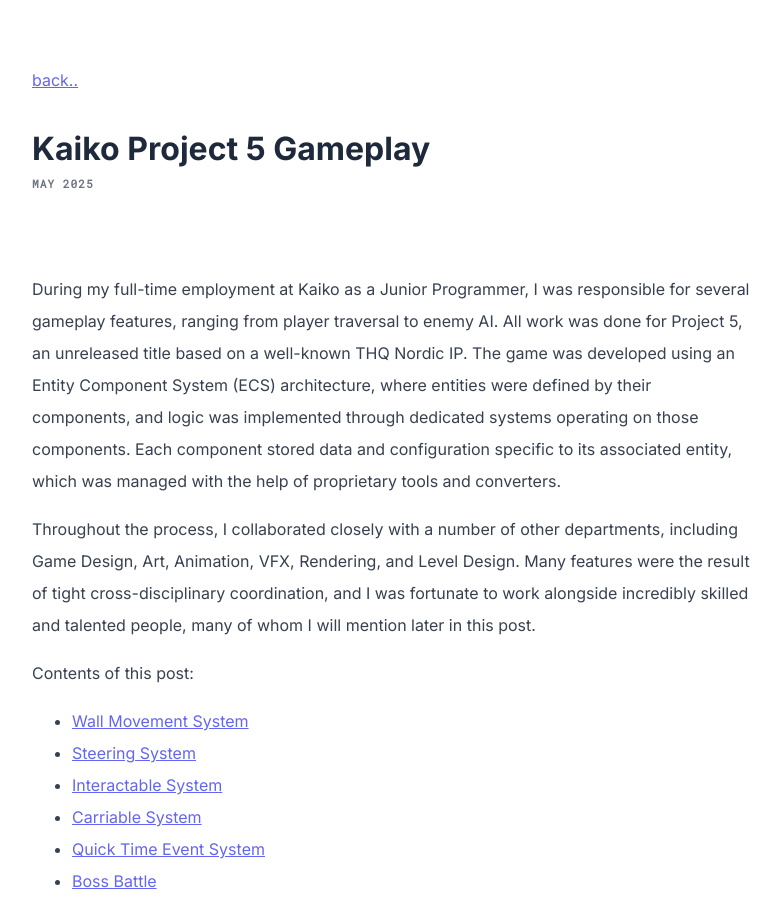
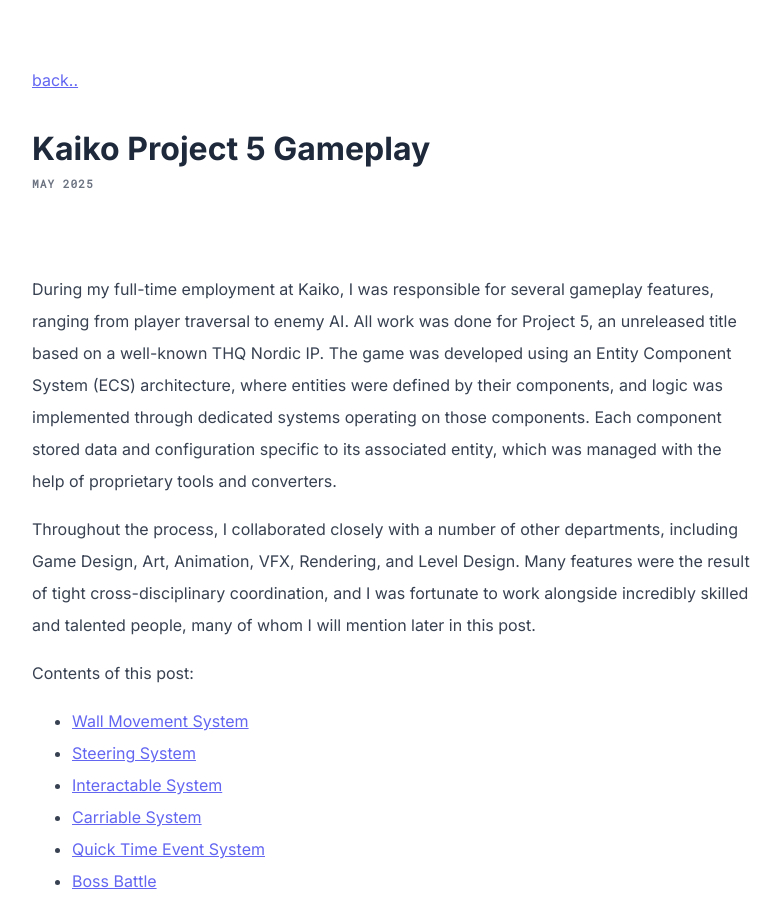
Before and after one commit to kamilashi/kamilashi.github.io, a Jekyll site: the page built from _posts/2025-05-07-kaiko-project-5-gameplay.md, in a window 1280 px wide and 900 px high. Shown: the whole window, without its empty margins (248-1029 px from the left). Built offline with Jekyll 4.4.1, drawn with Linux system fonts in a browser that asks for light colours.

Commit message:
Update 2025-05-07-kaiko-project-5-gameplay.md

```diff
--- a/_posts/2025-05-07-kaiko-project-5-gameplay.md
+++ b/_posts/2025-05-07-kaiko-project-5-gameplay.md
@@ -4,7 +4,7 @@
 
 <div style="height: 50px;"></div>
 
-During my full-time employment at Kaiko as a Junior Programmer, I was responsible for several gameplay features, ranging from player traversal to enemy AI. All work was done for Project 5, an unreleased title based on a well-known THQ Nordic IP. The game was developed using an Entity Component System (ECS) architecture, where entities were defined by their components, and logic was implemented through dedicated systems operating on those components. Each component stored data and configuration specific to its associated entity, which was managed with the help of proprietary tools and converters.
+During my full-time employment at Kaiko, I was responsible for several gameplay features, ranging from player traversal to enemy AI. All work was done for Project 5, an unreleased title based on a well-known THQ Nordic IP. The game was developed using an Entity Component System (ECS) architecture, where entities were defined by their components, and logic was implemented through dedicated systems operating on those components. Each component stored data and configuration specific to its associated entity, which was managed with the help of proprietary tools and converters.
 
 Throughout the process, I collaborated closely with a number of other departments, including Game Design, Art, Animation, VFX, Rendering, and Level Design. Many features were the result of tight cross-disciplinary coordination, and I was fortunate to work alongside incredibly skilled and talented people, many of whom I will mention later in this post.
 
```
